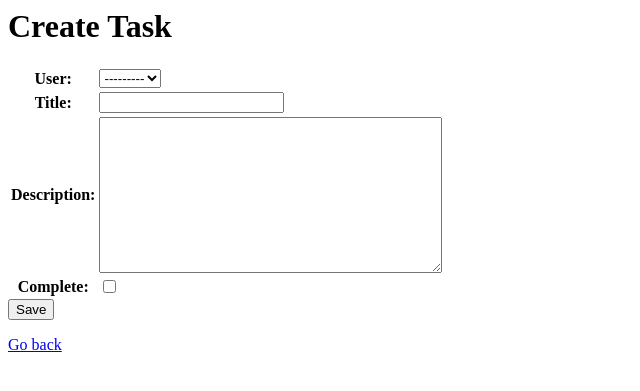
After one commit to leo-caicedo/to-do, a Django app: page /create in a window 1280 px wide. The commit adds this page. Shown: the top 391 px of the page, without its empty margins (0-640 px from the left). Run offline with Django 3.2, Linux system fonts and the light colour scheme; data comes from the database, SQL or seed files in the repository; both versions use the stored data as it was after the commit.

Commit message:
views TaskCreate

```diff
--- /dev/null
+++ b/base/templates/base/task_form.html
@@ -0,0 +1,9 @@
+<h1>Create Task</h1>
+<form method="POST">
+    {% csrf_token %}
+    <table>
+        {{ form.as_table }}
+    </table>
+    <input type="submit" value="Save">
+</form>
+<a href="{% url 'base:feed' %}">Go back</a>
--- a/base/templates/base/task_list.html
+++ b/base/templates/base/task_list.html
@@ -1,5 +1,5 @@
 <h1>My to do list</h1>
-
+<a href="{% url 'base:create' %}">Add Task</a>
 <table>
     <tr>
         <th>Item</th>
--- a/base/urls.py
+++ b/base/urls.py
@@ -8,4 +8,5 @@ app_name = 'base'
 urlpatterns = [
     path('', views.TaskList.as_view(), name='feed'),
     path('detail/<int:pk>', views.TaskDetail.as_view(), name='detail'),
+    path('create', views.TaskCreate.as_view(), name='create'),
 ]
--- a/base/views.py
+++ b/base/views.py
@@ -1,5 +1,6 @@
 # Django
-from django.views.generic import ListView, DetailView
+from django.views.generic import ListView, DetailView, CreateView
+from django.urls import reverse_lazy
 
 # Models
 from base.models import Task
@@ -14,3 +15,10 @@ class TaskDetail(DetailView):
 
     model = Task
     context_object_name = 'task'
+
+
+class TaskCreate(CreateView):
+
+    model = Task
+    fields = '__all__'
+    success_url = reverse_lazy('base:feed')
```
Also changed, not shown: db.sqlite3, 1 other file.
